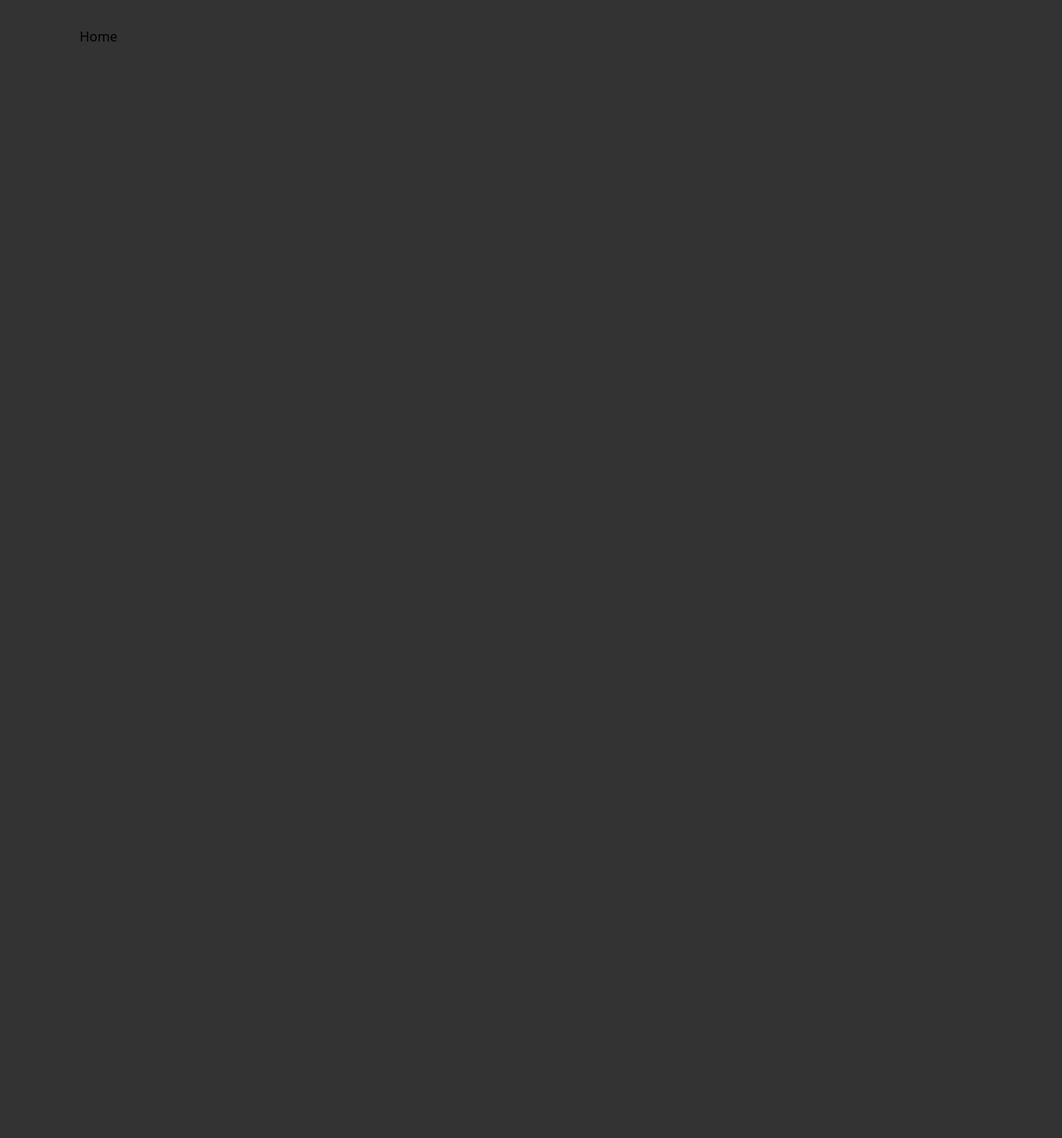
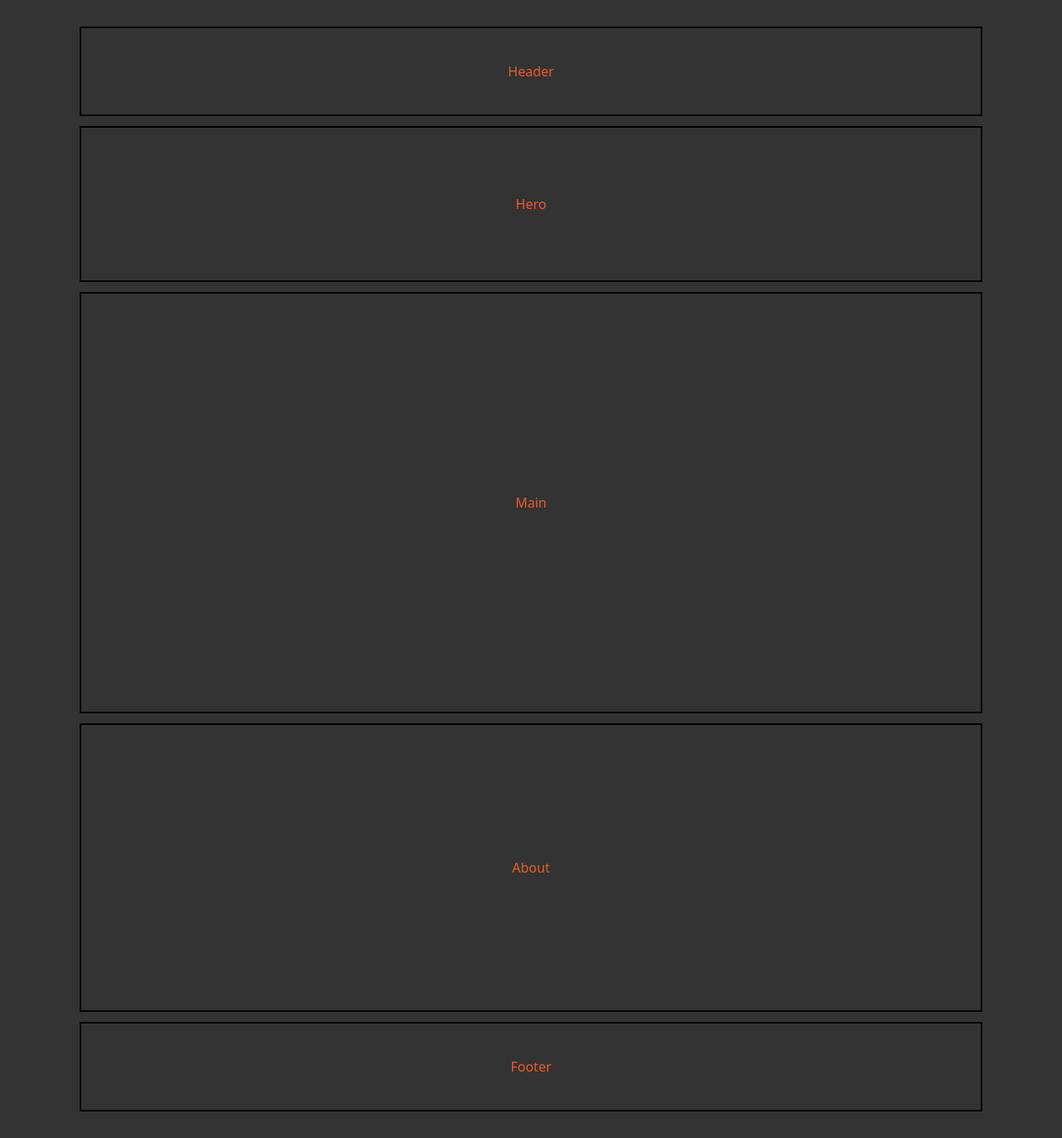
Before and after one commit to scottXchoo/Gateway-Frontend, a Next.js app in the folder client/: page / in a window 1280 px wide. Shown: the whole page at 83% size. Before the commit the page ends 800 px from the top, so only its background shows below. Built offline with nearby package versions, Linux system fonts and the light colour scheme.

Commit message:
chore(client): set components

```diff
--- /dev/null
+++ b/client/src/components/About.tsx
@@ -0,0 +1,14 @@
+import ComponentLayout from "@/pages/layout/ComponentLayout";
+import React from "react";
+
+const About = () => {
+  return (
+    <ComponentLayout>
+      <div className="p-40">
+        <p className="text-orange-50 text-center">About</p>
+      </div>
+    </ComponentLayout>
+  );
+};
+
+export default About;
--- /dev/null
+++ b/client/src/components/Hero.tsx
@@ -0,0 +1,14 @@
+import ComponentLayout from "@/pages/layout/ComponentLayout";
+import React from "react";
+
+const Hero = () => {
+  return (
+    <ComponentLayout>
+      <div className="p-20">
+        <p className="text-orange-50 text-center">Hero</p>
+      </div>
+    </ComponentLayout>
+  );
+};
+
+export default Hero;
--- /dev/null
+++ b/client/src/components/Main.tsx
@@ -0,0 +1,14 @@
+import ComponentLayout from "@/pages/layout/ComponentLayout";
+import React from "react";
+
+const Main = () => {
+  return (
+    <ComponentLayout>
+      <div className="p-60">
+        <p className="text-orange-50 text-center">Main</p>
+      </div>
+    </ComponentLayout>
+  );
+};
+
+export default Main;
--- /dev/null
+++ b/client/src/components/common/Button.tsx
@@ -0,0 +1,2 @@
+export const UploadButton = () => {};
+export const ActionButton = () => {};
--- a/client/src/pages/_app.tsx
+++ b/client/src/pages/_app.tsx
@@ -1,6 +1,11 @@
 import "@/styles/globals.css";
 import type { AppProps } from "next/app";
+import DefaultLayout from "./layout/DefaultLayout";
 
 export default function App({ Component, pageProps }: AppProps) {
-  return <Component {...pageProps} />;
+  return (
+    <DefaultLayout>
+      <Component {...pageProps} />
+    </DefaultLayout>
+  );
 }
--- a/client/src/pages/index.tsx
+++ b/client/src/pages/index.tsx
@@ -1,9 +1,7 @@
 import Head from "next/head";
-import Image from "next/image";
-import { Inter } from "next/font/google";
-import styles from "@/styles/Home.module.css";
-
-const inter = Inter({ subsets: ["latin"] });
+import About from "@/components/About";
+import Hero from "@/components/Hero";
+import Main from "@/components/Main";
 
 export default function Home() {
   return (
@@ -17,7 +15,11 @@ export default function Home() {
         <meta name="viewport" content="width=device-width, initial-scale=1" />
         <link rel="icon" href="/favicon.ico" />
       </Head>
-      <div className="text-red-500">Home</div>
+      <>
+        <Hero />
+        <Main />
+        <About />
+      </>
     </>
   );
 }
--- /dev/null
+++ b/client/src/pages/layout/ComponentLayout.tsx
@@ -0,0 +1,17 @@
+import React from "react";
+import tw from "tailwind-styled-components";
+
+type LayoutProps = {
+  children: React.ReactNode;
+};
+
+const Container = tw.div`
+    border-2 border-black
+    my-3
+  `;
+
+const ComponentLayout = ({ children }: LayoutProps) => {
+  return <Container>{children}</Container>;
+};
+
+export default ComponentLayout;
--- /dev/null
+++ b/client/src/pages/layout/DefaultLayout.tsx
@@ -0,0 +1,26 @@
+import React from "react";
+import tw from "tailwind-styled-components";
+import Footer from "./Footer";
+import Header from "./Header";
+
+type LayoutProps = {
+  children: React.ReactNode;
+};
+
+const Container = tw.div`
+
+`;
+
+const DefaultLayout = ({ children }: LayoutProps) => {
+  return (
+    <div>
+      <Container>
+        <Header />
+        {children}
+        <Footer />
+      </Container>
+    </div>
+  );
+};
+
+export default DefaultLayout;
--- /dev/null
+++ b/client/src/pages/layout/Footer.tsx
@@ -0,0 +1,14 @@
+import React from "react";
+import ComponentLayout from "./ComponentLayout";
+
+const Footer = () => {
+  return (
+    <ComponentLayout>
+      <div className="p-10">
+        <p className="text-orange-50 text-center">Footer</p>
+      </div>
+    </ComponentLayout>
+  );
+};
+
+export default Footer;
--- /dev/null
+++ b/client/src/pages/layout/Header.tsx
@@ -0,0 +1,14 @@
+import React from "react";
+import ComponentLayout from "./ComponentLayout";
+
+const Header = () => {
+  return (
+    <ComponentLayout>
+      <div className="p-10">
+        <p className="text-orange-50 text-center">Header</p>
+      </div>
+    </ComponentLayout>
+  );
+};
+
+export default Header;
```
